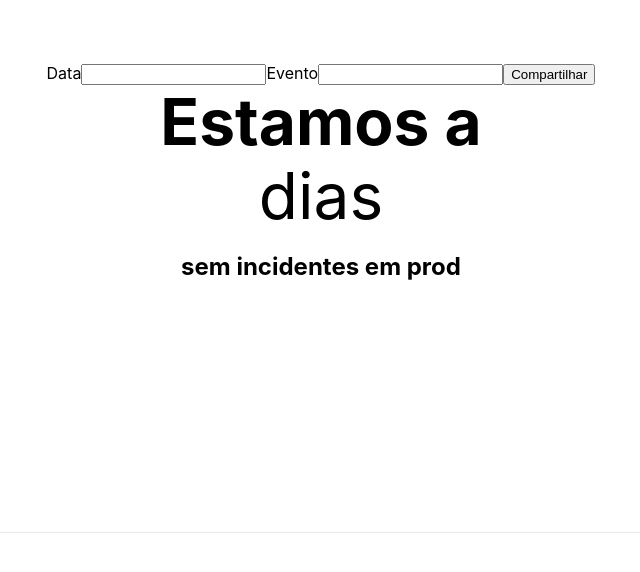
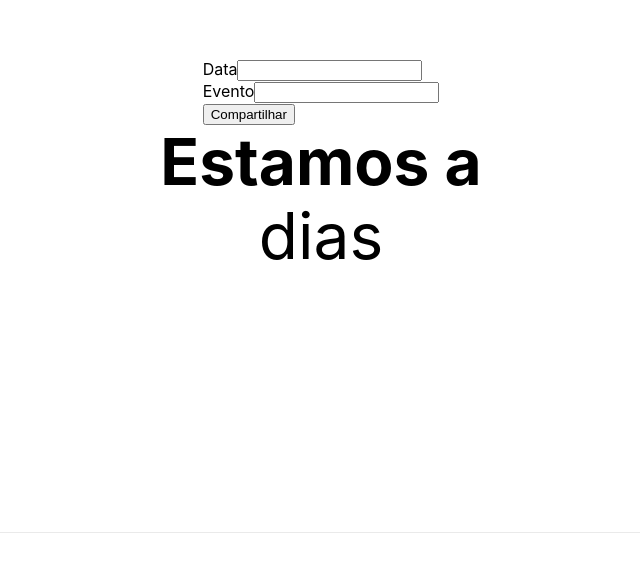
Before and after one commit to josemiguelq/days-accident-free, a Next.js app: page / in a window 1280 px wide. Shown: the part 168-740 px from the top of the page, without its empty margins (319-959 px from the left). Built offline with nearby package versions, Linux system fonts and the light colour scheme.

Commit message:
plural an singular

```diff
--- a/pages/event/[eventId].js
+++ b/pages/event/[eventId].js
@@ -27,9 +27,8 @@ export default function Event({eventId}) {
                     Estamos a
                 </h1>
                 <Banner days={diffDays}/>
-                <p className={styles.title}>
-                    dias
-                </p>
+                {diffDays === 1 && <p className={styles.title}>dia</p>}
+                {diffDays >= 1 && <p className={styles.title}>dias</p>}
                 <h1 className={styles.description}>
                     {event}
                 </h1>
--- a/pages/index.js
+++ b/pages/index.js
@@ -1,31 +1,39 @@
 import Head from 'next/head'
 import styles from '../styles/Home.module.css'
-import Banner from "../components/numbanner";
+import React, {useState} from "react"
 import {useRouter} from 'next/router'
 
 export default function Home() {
     const router = useRouter()
 
+    const [event, setEvent] = useState(null);
+
     const handleClick = (e) => {
         const stringfy = JSON.stringify({date: e.target.date.value, event: e.target.event.value})
         const content = new Buffer(stringfy).toString("base64")
         e.preventDefault()
-        router.push('/event/'+content)
+        router.push('/event/' + content)
     }
-
+    const handleEvent = (newEvent) => {
+        setEvent(newEvent);
+    };
     return (
         <div className={styles.container}>
             <Head>
-                <title>Create Next App</title>
+                <title>Dias sem</title>
                 <link rel="icon" href="/favicon.ico"/>
             </Head>
 
             <main className={styles.main}>
                 <form onSubmit={handleClick}>
+                    <div>
                         <label>Data</label>
                         <input id="date"/>
+                    </div>
+                    <div>
                         <label>Evento</label>
                         <input id="event"/>
+                    </div>
                     <button>Compartilhar</button>
                 </form>
                 <h1 className={styles.title}>
@@ -35,7 +43,7 @@ export default function Home() {
                     dias
                 </p>
                 <h1 className={styles.description}>
-                        sem incidentes em prod
+                    {event}
                 </h1>
             </main>
 
```
Lines whose indentation alone changed are shown as unchanged.
